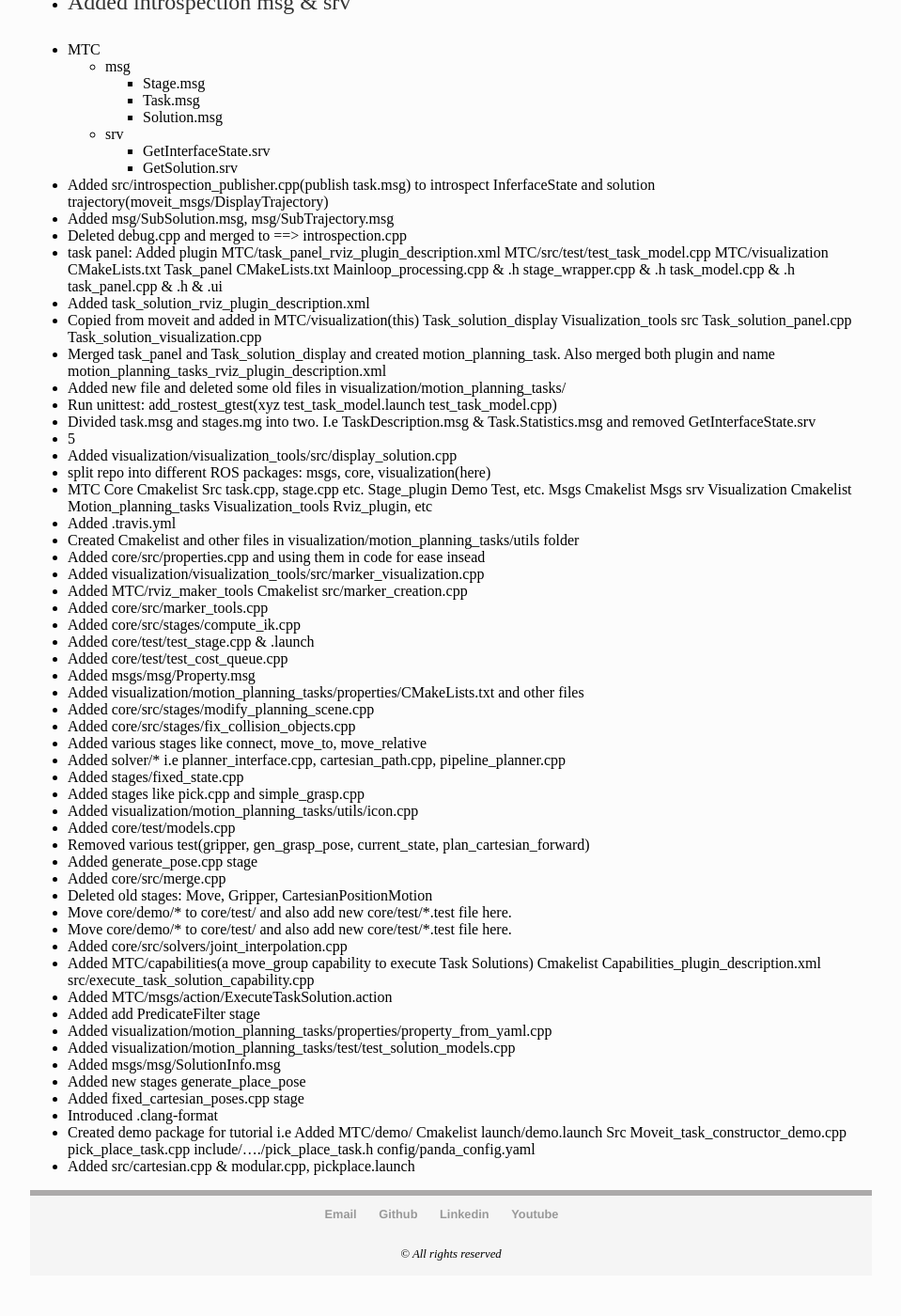
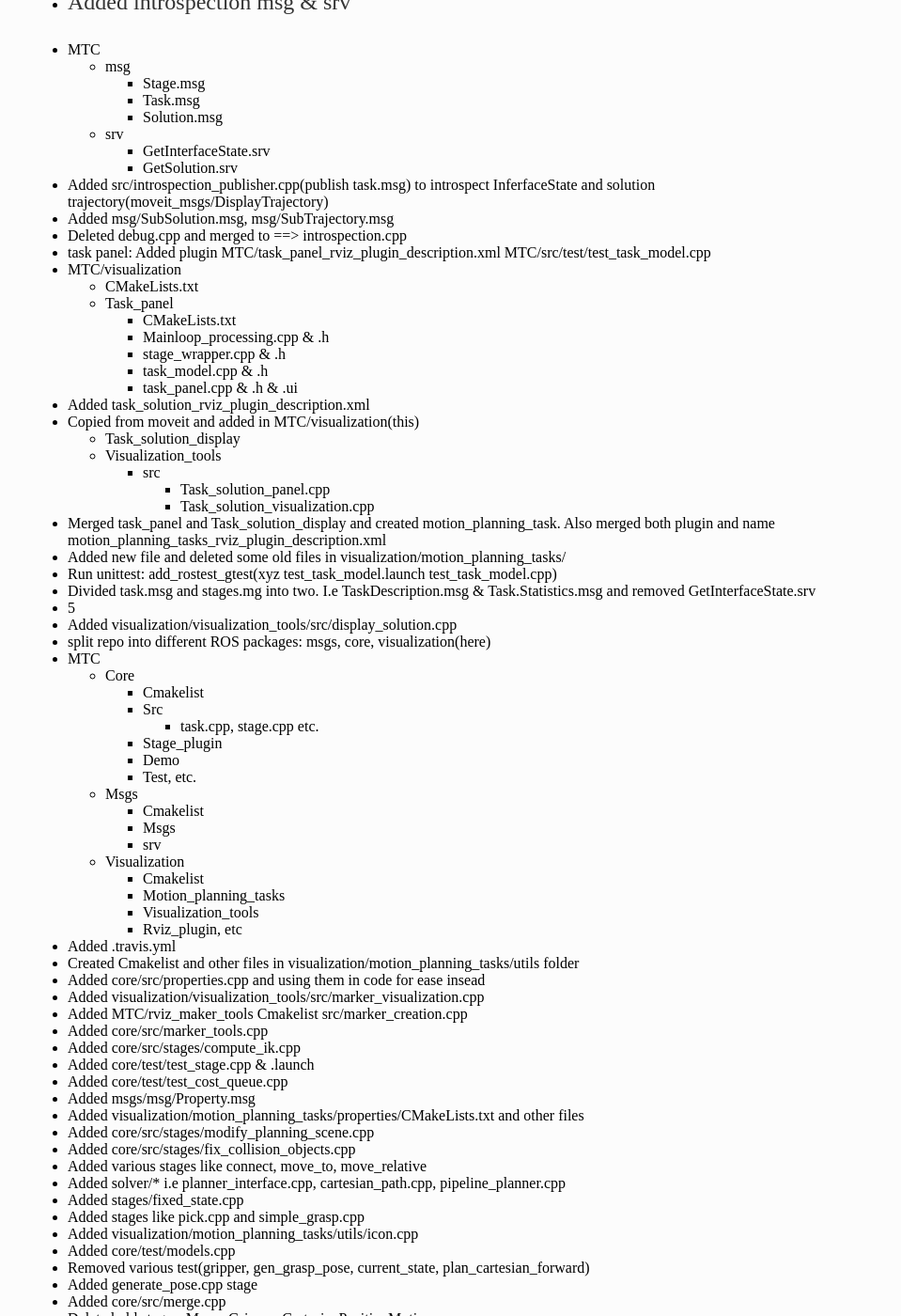
Before and after one commit to iamrajee/iamrajee.github.io, a Jekyll site: the page built from _posts/2020-03-28-MTC.md, in a window 1280 px wide and 1400 px high, scrolled down 1021 px. Shown: the whole window at 94% size, without its empty margins (160-1119 px from the left). Built offline with Jekyll 4.4.1, drawn with Linux system fonts in a browser that asks for light colours; our own code applies the rules of GitHub Pages for plain Markdown files; some of the changed text lies outside the part shown.

Commit message:
Update 2020-03-28-MTC.md

```diff
--- a/_posts/2020-03-28-MTC.md
+++ b/_posts/2020-03-28-MTC.md
@@ -49,21 +49,21 @@
 - Deleted debug.cpp and merged to ==> introspection.cpp
 - task panel: Added plugin MTC/task_panel_rviz_plugin_description.xml
 MTC/src/test/test_task_model.cpp
-MTC/visualization
-CMakeLists.txt
-Task_panel
-CMakeLists.txt
-Mainloop_processing.cpp & .h
-stage_wrapper.cpp & .h
-task_model.cpp & .h
-task_panel.cpp & .h & .ui
+- MTC/visualization
+    - CMakeLists.txt
+    - Task_panel
+        - CMakeLists.txt
+        - Mainloop_processing.cpp & .h
+        - stage_wrapper.cpp & .h
+        - task_model.cpp & .h
+        - task_panel.cpp & .h & .ui
 - Added task_solution_rviz_plugin_description.xml
 - Copied from moveit and added in MTC/visualization(this)
- Task_solution_display
-Visualization_tools
-src
-Task_solution_panel.cpp
-Task_solution_visualization.cpp
+    - Task_solution_display
+    - Visualization_tools
+        - src
+            - Task_solution_panel.cpp
+            - Task_solution_visualization.cpp
 - Merged task_panel and Task_solution_display and created motion_planning_task. Also merged both plugin and name  motion_planning_tasks_rviz_plugin_description.xml
 - Added new file and deleted some old files in visualization/motion_planning_tasks/
 - Run unittest: add_rostest_gtest(xyz test_task_model.launch test_task_model.cpp)
@@ -72,22 +72,22 @@
 - Added visualization/visualization_tools/src/display_solution.cpp
 - split repo into different ROS packages: msgs, core, visualization(here)
 - MTC
-Core
-Cmakelist
-Src
-task.cpp, stage.cpp etc.
-Stage_plugin
-Demo
-Test, etc.
-Msgs
-Cmakelist
-Msgs
-srv
-Visualization
-Cmakelist
-Motion_planning_tasks
-Visualization_tools
-Rviz_plugin, etc
+    - Core
+        - Cmakelist
+        - Src
+            - task.cpp, stage.cpp etc.
+        - Stage_plugin
+        - Demo
+        - Test, etc.
+    - Msgs
+        - Cmakelist
+        - Msgs
+        - srv
+    - Visualization
+        - Cmakelist
+        - Motion_planning_tasks
+        - Visualization_tools
+        - Rviz_plugin, etc
 - Added .travis.yml
 - Created Cmakelist and other files in visualization/motion_planning_tasks/utils folder
 - Added core/src/properties.cpp and using them in code for ease insead
@@ -117,9 +117,9 @@
 - Move core/demo/* to core/test/ and also add new core/test/*.test file here.
 - Added core/src/solvers/joint_interpolation.cpp
 - Added MTC/capabilities(a move_group capability to execute Task Solutions)
-Cmakelist
-Capabilities_plugin_description.xml
-src/execute_task_solution_capability.cpp
+    - Cmakelist
+    - Capabilities_plugin_description.xml
+    - src/execute_task_solution_capability.cpp
 - Added MTC/msgs/action/ExecuteTaskSolution.action
 - Added add PredicateFilter stage
 - Added visualization/motion_planning_tasks/properties/property_from_yaml.cpp
@@ -129,11 +129,11 @@
 - Added fixed_cartesian_poses.cpp stage
 - Introduced .clang-format
 - Created demo package for tutorial i.e Added MTC/demo/
-Cmakelist
-launch/demo.launch
-Src
-Moveit_task_constructor_demo.cpp
-pick_place_task.cpp
-include/…./pick_place_task.h
-config/panda_config.yaml
+    - Cmakelist
+    - launch/demo.launch
+    - src
+        - Moveit_task_constructor_demo.cpp
+        - pick_place_task.cpp
+        - include/…./pick_place_task.h
+    - config/panda_config.yaml
 - Added src/cartesian.cpp & modular.cpp, pickplace.launch
```
